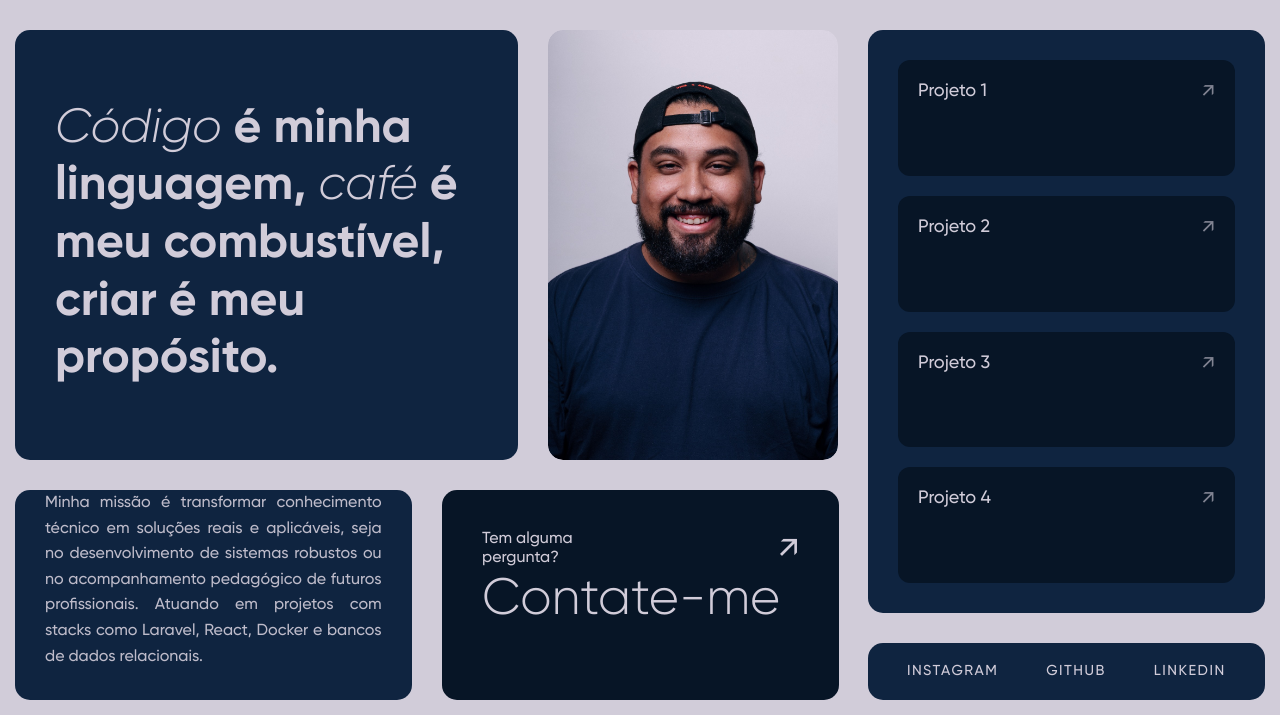
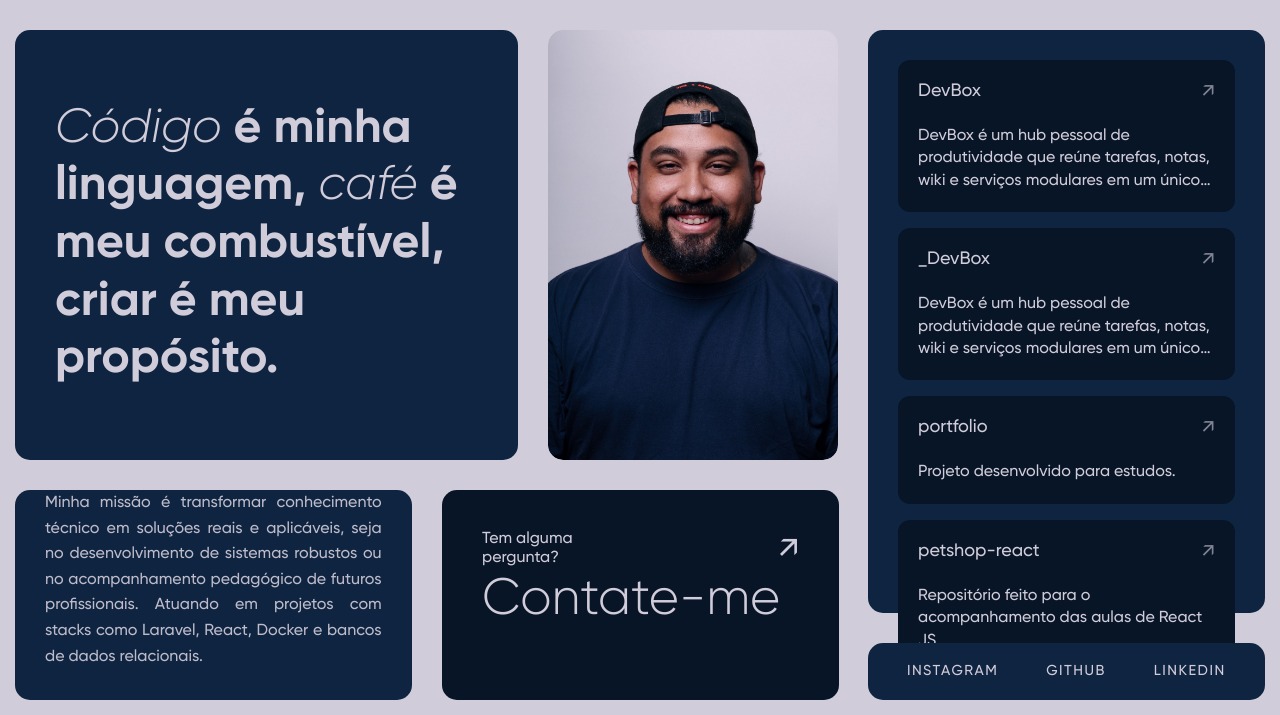
Before and after one commit to paulowh/paulowh.github.io, a PHP site: page / in a window 1280 px wide. Shown: the part 85-800 px from the top of the page. Run offline with PHP 8.4, Linux system fonts and the light colour scheme.

Commit message:
feat: consulta de projetos

```diff
--- a/assets/css/style.css
+++ b/assets/css/style.css
@@ -415,7 +415,8 @@ body {
 .projects-container {
   display: flex;
   flex-direction: column;
-  gap: 20px;
+  gap: 16px;
+  width: 100%;
   height: 100%;
 }
 
@@ -426,13 +427,19 @@ body {
   flex: 1;
   display: flex;
   flex-direction: column;
+  gap: 8px;
   position: relative;
   transition: transform 0.3s ease;
   cursor: pointer;
+  text-decoration: none;
+  color: var(--fg-primary);
+  box-sizing: border-box;
+  width: 100%;
 }
 
 .project-card:hover {
   transform: translateY(-5px);
+  background-color: var(--bg-card-primary);
 }
 
 .project-card h3 {
@@ -440,6 +447,19 @@ body {
   font-size: 18px;
   font-weight: 500;
   margin-bottom: 15px;
+  white-space: nowrap;
+  overflow: hidden;
+  text-overflow: ellipsis;
+}
+
+.project-card p {
+  color: var(--fg-primary);
+  line-height: 1.4;
+  display: -webkit-box;
+  -webkit-line-clamp: 3;
+  -webkit-box-orient: vertical;
+  line-clamp: 3;
+  overflow: hidden;
 }
 
 .project-card.musea {
--- a/assets/js/projetos.js
+++ b/assets/js/projetos.js
@@ -1,4 +1,6 @@
 // projetos.js - movido de projetos.html
+// Bloco original da página de projetos (usa jQuery).
+if (window.jQuery) {
   $(document).ready(function () {
     // ---------- Configurações para reduzir consumo da API ----------
     const MAX_CONCURRENT = 4; // máximo de requisições simultâneas
@@ -328,3 +330,60 @@ $(document).ready(function () {
       });
     })();
   });
+}
+
+// Bloco para a home: preenche o grid .grid-projects usando /assets/data/repos.json.
+document.addEventListener('DOMContentLoaded', async () => {
+  const container = document.querySelector('.grid-projects .projects-container');
+  if (!container) return;
+
+  const escapeHtml = (value) => String(value || '')
+    .replace(/&/g, '&amp;')
+    .replace(/</g, '&lt;')
+    .replace(/>/g, '&gt;')
+    .replace(/"/g, '&quot;')
+    .replace(/'/g, '&#39;');
+
+  try {
+    const res = await fetch('/assets/data/repos.json', { cache: 'no-cache' });
+    if (!res.ok) return;
+
+    const data = await res.json();
+    const repos = Array.isArray(data?.repos) ? data.repos : [];
+
+    const filtered = repos.filter((repo) => {
+      const name = (repo.name || '').toLowerCase();
+      if (name === 'paulowh.github.io') return false;
+      if (name === 'paulowh') return false;
+      if (name.startsWith('ti')) return false;
+      return true;
+    });
+
+    filtered.sort((a, b) => new Date(b.updated_at || 0) - new Date(a.updated_at || 0));
+    const latest = filtered.slice(0, 4);
+
+    container.innerHTML = '';
+    latest.forEach((repo) => {
+      const card = document.createElement('a');
+      card.className = 'project-card';
+      if (repo.html_url) {
+        card.href = repo.html_url;
+        card.target = '_blank';
+        card.rel = 'noopener noreferrer';
+      }
+
+      const title = document.createElement('h3');
+      title.textContent = repo.name || 'Projeto';
+
+      const desc = document.createElement('p');
+      const safeDescription = repo.description ? escapeHtml(repo.description) : 'Projeto desenvolvido para estudos.';
+      desc.innerHTML = safeDescription;
+
+      card.appendChild(title);
+      card.appendChild(desc);
+      container.appendChild(card);
+    });
+  } catch (err) {
+    console.error('Erro ao carregar projetos do repos.json', err);
+  }
+});
--- a/index.html
+++ b/index.html
@@ -98,6 +98,7 @@
     </section>
   </main>
 
+  <script src="assets/js/projetos.js"></script>
   <script src="assets/js/loading.js"></script>
 </body>
 
```
Lines whose indentation alone changed are shown as unchanged.
